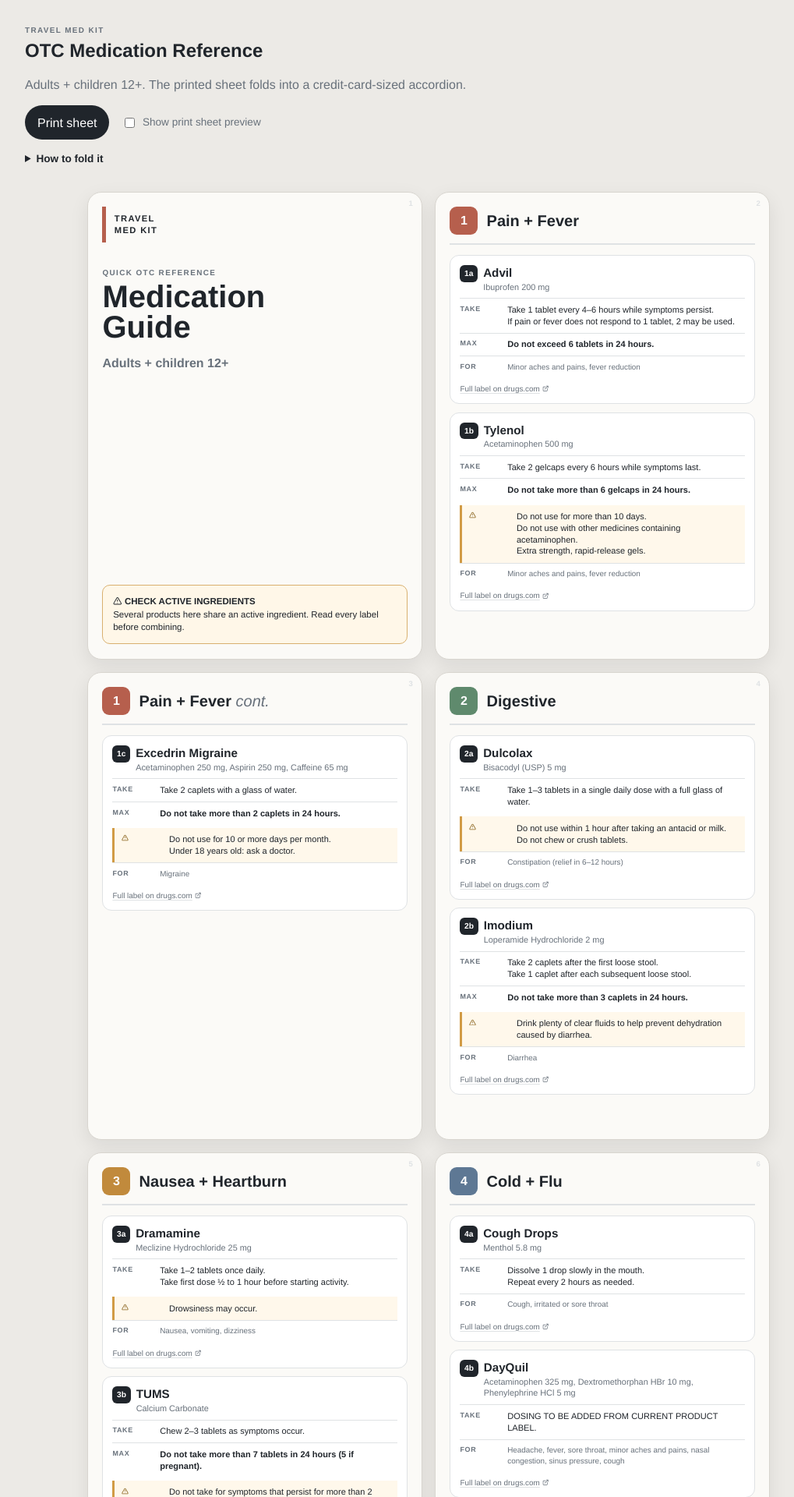
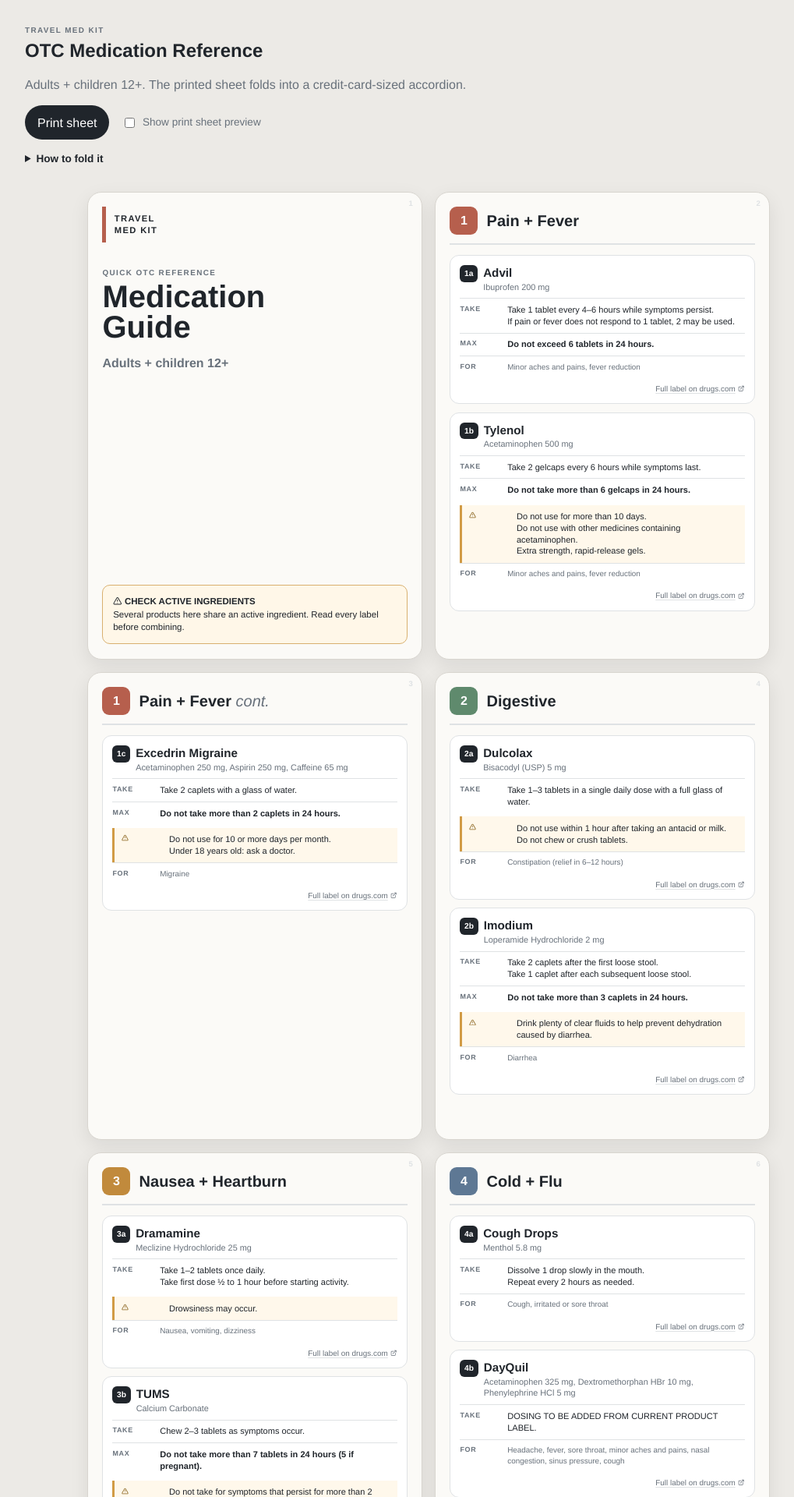
Before and after one commit to not-emily/med-kit-reference, a Jekyll site: the page built from index.md, in a window 1280 px wide. Shown: the top 1920 px of the page at 78% size, without its empty margins (78-1097 px from the left). Built offline with Jekyll 4.4.1, drawn with Linux system fonts in a browser that asks for light colours.

Commit message:
Right adjust drugs.com link

```diff
--- a/_sass/_screen.scss
+++ b/_sass/_screen.scss
@@ -183,7 +183,7 @@
       .info.uses { font-size: .62rem; }
 
       // No rule above it, no gutter: an extra, not another labelled row.
-      .med-more { margin: .5rem 0 0; font-size: .62rem; }
+      .med-more { margin: .5rem 0 0; font-size: .62rem; text-align: end; }
       .med-more a {
         color: var(--muted);
         text-decoration-color: var(--line);
```
